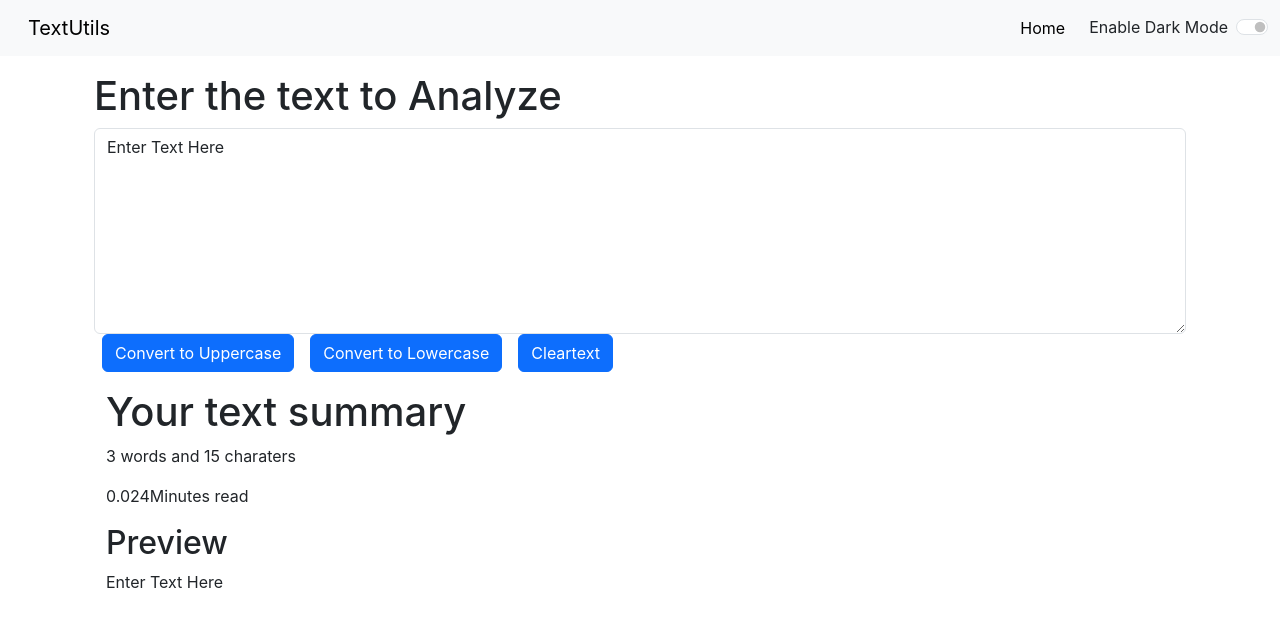
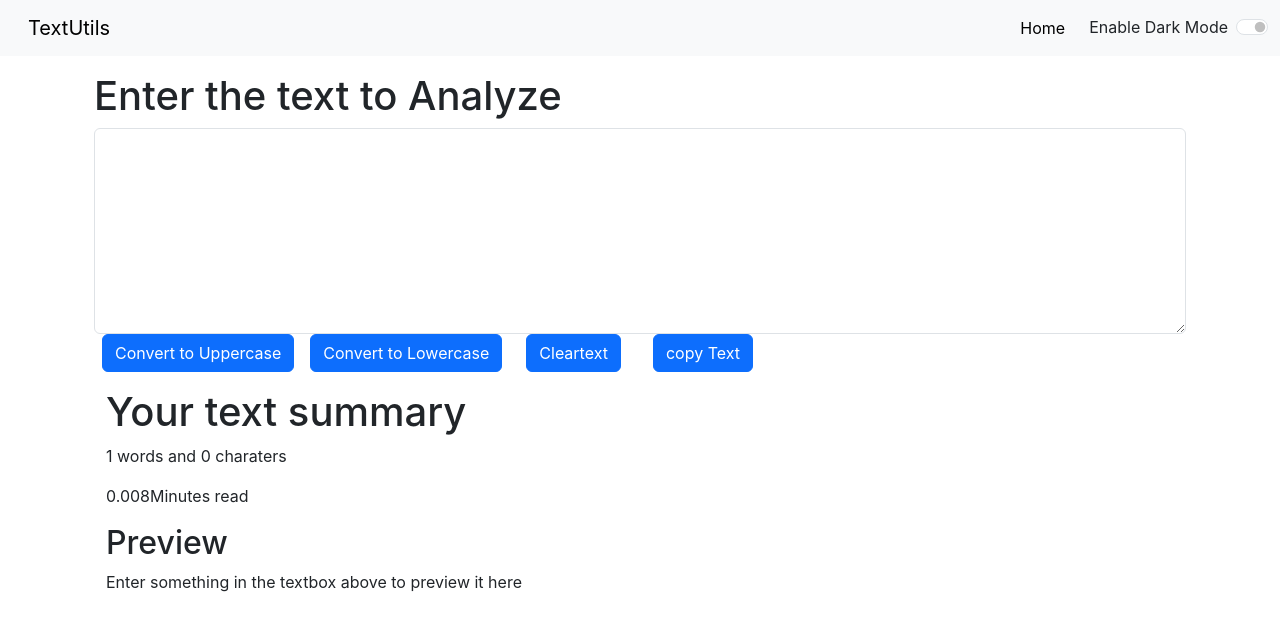
Before and after one commit to mdnaseembaig/my-app, a React (Create React App) app: page / in a window 1280 px wide. Shown: the top 630 px of the page. Built offline with nearby package versions, Linux system fonts and the light colour scheme.

Commit message:
01/08/25

```diff
--- a/src/App.js
+++ b/src/App.js
@@ -2,25 +2,42 @@ import { useState } from 'react';
 import './App.css';
 import Navbar from './componenet/Navbar'; // ✅ Make sure spelling of 'componenet' matches folder name
 import TextFrom from './componenet/TextFrom';
+import Alert from './componenet/Alert';
 
 function App() {
   const [mode, setMode] = useState('light'); // ✅ dark mode default
+  const [alert, setAlert] = useState(null);
+
+  const showAlert = (message, type)=>{
+    setAlert({
+      msg: message,
+      type: type
+    })
+    setTimeout(() => {
+      setAlert(null)
+    }, 1500);
+
+  }
+
 
   const toggleMode = () =>{
     if(mode === 'light'){
       setMode  ('dark');
       document.body.style.background = 'grey';
+      showAlert("Dark mode has been Enable", "successed");
     }
     else{
       setMode ('light');
       document.body.style.background = 'white';
+      showAlert("Light mode has been Enable", "successed");
     }
   }
   return (
     <>
       <Navbar title="TextUtils" mode={mode}toggleMode={toggleMode} />
+      <Alert alert={alert}></Alert>
       <div className="container my-3">
-        <TextFrom heading="Enter the text to Analyze" mode={mode} />
+        <TextFrom showAlert={showAlert} heading="Enter the text to Analyze" mode={mode} />
       </div>
     </>
   );
--- /dev/null
+++ b/src/componenet/Alert.js
@@ -0,0 +1,22 @@
+import React from "react";
+
+function Alert(props) {
+  const capitalize = (word) => {
+    const lower = word.toLowerCase();
+    return lower.charAt(0).toUpperCase() + lower.slice(1);
+  };
+  return (
+    props.alert && (
+      <div
+        className={`alert alert-${props.alert.type} alert-dismissible fade show`}
+        role="alert"
+      >
+        <strong>{capitalize(props.alert.type)}</strong>:
+        {props.alert.msg}
+
+      </div>
+    )
+  );
+}
+
+export default Alert;
--- a/src/componenet/TextFrom.js
+++ b/src/componenet/TextFrom.js
@@ -6,32 +6,46 @@ export default function TextFrom(props) {
         //console.log("Uppercase Was clicked" + text);
         let newText = text.toUpperCase();
         setText(newText)
+        props.showAlert("Converted to UpperCase!", "Succes");
     }
 
      const handleLoClick = ()=>{
        // console.log("Lowercase Was clicked" + text);
         let newText = text.toLowerCase();
         setText(newText)
+        props.showAlert("Converted to lowerCase!", "Succes");
      }
 
 
 
      const handleCleartext = ()=>{
        // console.log("Clearcase Was clicked" + text);
-        let newText = ''();
+        let newText = '';
         setText(newText)
+        props.showAlert("Remove to ClearText!", "Succes");
+
+
      }
 
 
     const handleOnChange = (event)=>{
         //console.log("on Change");
-        setText(event.target.value);
+        setText(event.target.value)
+
     }
 
+   const handleCopy = () => {
+    console.log("I am Copy");
+    var text = document.getElementById("mybox");
+    text.select();
+    text.setSelectionRang(0, 9999);
+    navigator.clipboard.writeText(text.value);
+    props.showAlert("Copied to Clipboard!", "Success");
+
+   }
 
 
-
-    const [text, setText] = useState('Enter Text Here');
+    const [text, setText] = useState('');
     // text = "new text"; // Wrong way to change the state
     // setText = "new text"; // Correct way to change the state
   return (
@@ -44,7 +58,8 @@ export default function TextFrom(props) {
      Color: props.mode === 'dark' ? 'white' : 'black'}} id="mybox" rows="8"></textarea>
   <button className="btn btn-primary mx-2" onClick={handleUpClick}>Convert to Uppercase </button>
   <button className="btn btn-primary mx-2" onClick={handleLoClick}>Convert to Lowercase </button>
-  <button className="btn btn-primary mx-2" onClick={handleCleartext}> Cleartext </button>
+  <button className="btn btn-primary mx-3" onClick={handleCleartext}>Cleartext </button>
+  <button className="btn btn-primary mx-3" onClick={handleCopy}>copy Text</button>
 
 </div>
 <div className="container my-3" style={{Color: props.mode === 'dark' ? 'white' : 'black'}}>
```
